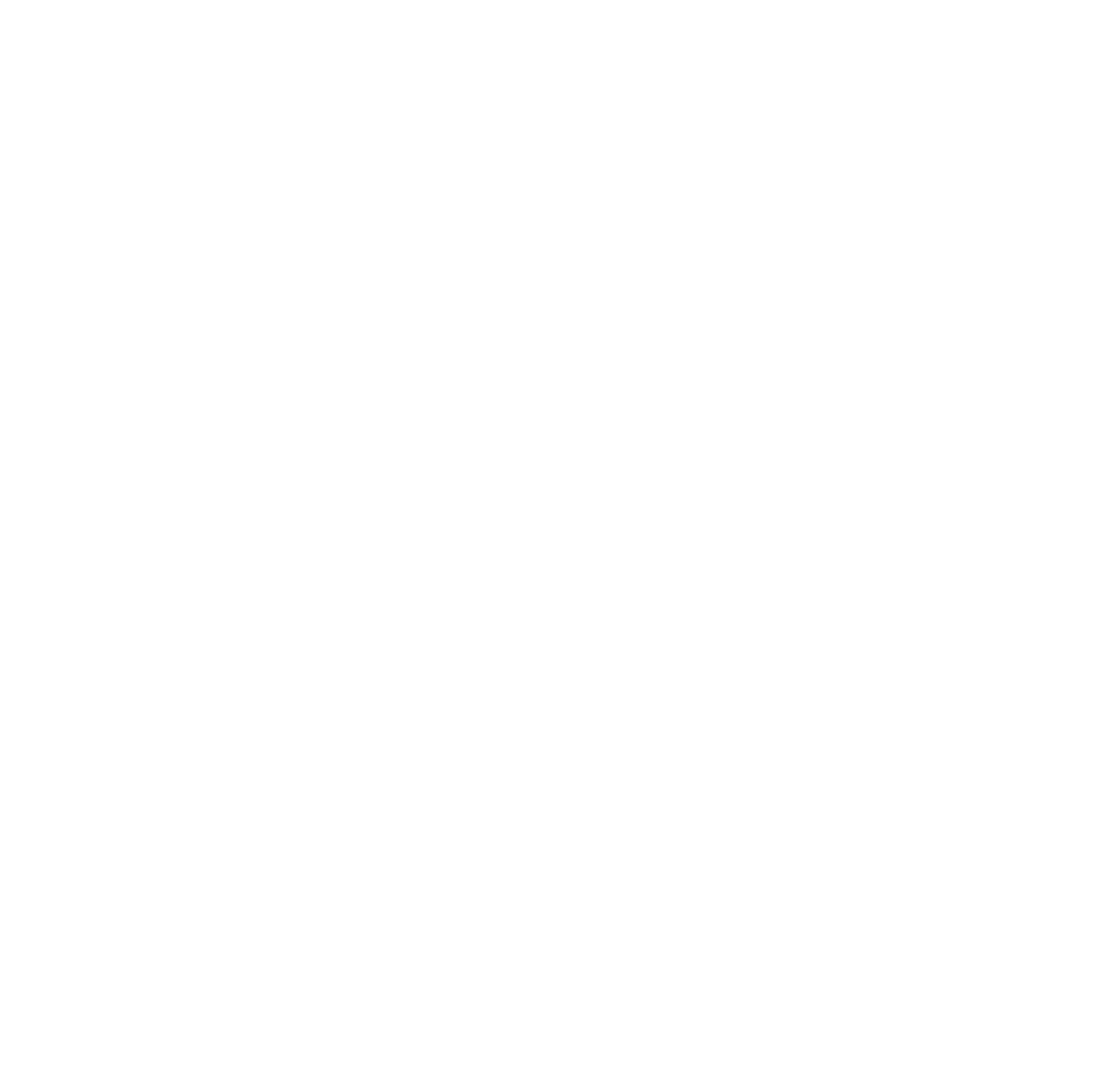
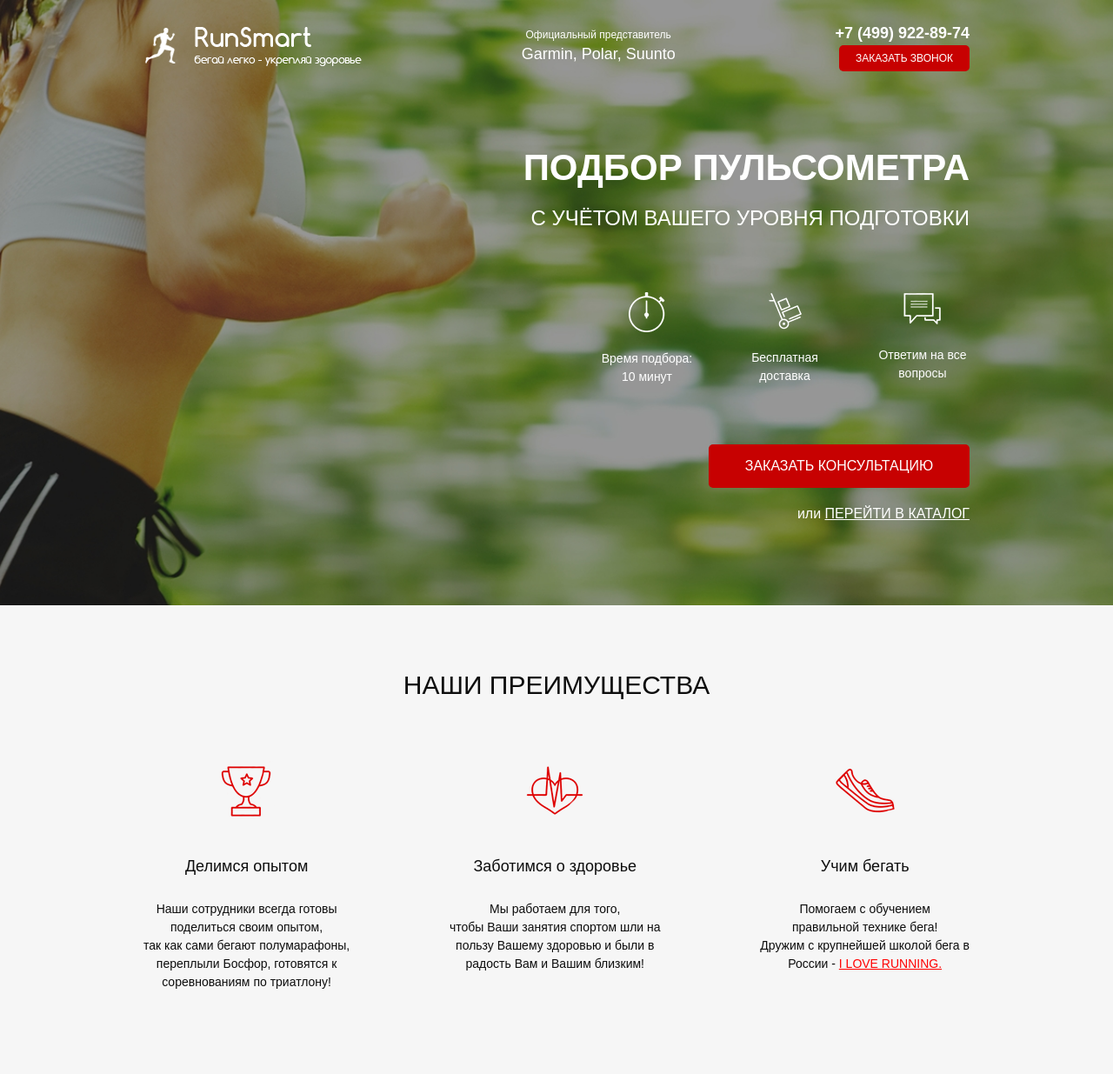
Before and after one commit to Odissei2020/PulseClock, a website: page src/Index.html in a window 1280 px wide. Shown: the whole page at 87% size. Before the commit the page ends 800 px from the top, so only its background shows below. Drawn offline with Linux system fonts and the light colour scheme.

Commit message:
first commit

```diff
--- a/src/Index.html
+++ b/src/Index.html
@@ -9,6 +9,81 @@
     <link rel="stylesheet" href="css/style.min.css">
 </head>
 <body>
+    <div class="promo">
+        <div class="container">
+            <header class="header">
+                <a href="#" .header__logo>
+                    <img src="icons/logo.png" alt="logo">
+                </a>
+                <div class="header__official">
+                    Официальный представитель
+                    <span>Garmin, Polar, Suunto</span>
+                </div>
+                <div class="header_contacts">
+                    <a href="tel:+74999228974" div class="header__phone">+7 (499) 922-89-74</a>
+                    <button class="button">
+                        заказать звонок
+                    </button>
+                </div>
+            </header>
+            <div class="promo_warpper">
+                <h1 class="promo__header"> Подбор пульсометра</h1>
+                <h2 class="sub__header">с учётом Вашего уровня подготовки</h2>
+                <div class="promo__icons">
+                     <div class="promo__icon">
+                            <img src="icons/main_screen/timer.png" alt="timer">
+                            Время подбора:
+                            10 минут
+                    </div>
+                    <div class="promo__icon">
+                            <img src="icons/main_screen/hand-cart.png" alt="cart">
+                            Бесплатная
+                            доставка
+                    </div>
+                    <div class="promo__icon">
+                            <img src="icons/main_screen/messages.png" alt="messages">
+                            Ответим
+                            на все вопросы
+                    </div>
+                </div>
+                <button class="button button__main">заказать консультацию</button>
+                    <div class="promo_link">
+                        или
+                        <a href="#">ПЕРЕЙТИ В КАТАЛОГ</a>
+                    </div>
+                </div>
+            </div>
+        </div>
+    <div class="advantages">
+            <div class="container">
+                    <div class="advantages__heading">НАШИ ПРЕИМУЩЕСТВА</div>
+                    <div class="advantages__icons">
+                        <div class="advantages__icon">
+                            <img src="icons/advantages/cup.png" alt="cup">
+                                <div class="advantages__title">Делимся опытом</div>
+                                    <div class="advantages__subtitle">Наши сотрудники всегда готовы<br> поделиться своим опытом,<br>
+                                        так как сами бегают полумарафоны,<br> переплыли Босфор, готовятся к<br> соревнованиям по
+                                        триатлону!</div>
+                        </div>
+                        <div class="advantages__icon">
+                            <img src="icons/advantages/heart.png" alt="heart">
+                                <div class="advantages__title">Заботимся о здоровье</div>
+                                    <div class="advantages__subtitle">Мы работаем для того,<br>
+                                        чтобы Ваши занятия спортом шли на<br> пользу Вашему здоровью и были
+                                        в<br> радость Вам и Вашим близким!</div>
+                        </div>
+                        <div class="advantages__icon">
+                                <img src="icons/advantages/shoe.png" alt="shoe">
+                                    <div class="advantages__title">Учим бегать</div>
+                                        <div class="advantages__subtitle">Помогаем с обучением<br>
+                                            правильной технике бега!<br>
+                                            Дружим с крупнейшей школой бега в<br> России -
+                                                    <a href="#" >I LOVE RUNNING.</a>
+                                        </div>
+                        </div>
+                    </div>
+            </div>
+    </div>
 
 </body>
 </html>
--- a/src/sass/blocks/_advantages.scss
+++ b/src/sass/blocks/_advantages.scss
@@ -0,0 +1,43 @@
+.advantages {
+    min-height: 470px;
+    padding: 69px 0 95px 0;
+    background-color: #f6f6f6;}
+            .advantages__heading{
+                color: #0d0d0d;
+                font-size: 30px;
+                font-weight: 700px;
+                text-align: center;
+            }
+            .advantages__icons{
+            display: flex;
+            justify-content: space-between;
+            margin-top: 65px;
+            img {
+                display: block;
+                margin: 0 auto;
+                margin-bottom: 38px;
+        }
+            .advantages_icon {
+            width: 944px;
+           /*  display: flex;
+            justify-content: space-between; */
+        }
+            .advantages__title {
+            color: #0d0d0d;
+            font-size: 18px;
+            font-weight: 400;
+            text-align: center;
+        }
+            .advantages__subtitle {
+            color: #0d0d0d;
+            font-size: 14px;
+            padding-top: 25px;
+            font-weight: 300;
+            text-align: center;
+            a{
+                color: #ff0000;
+                text-transform: uppercase;
+                text-decoration: underline;
+            }
+        }
+        }
--- a/src/sass/blocks/_buttons.scss
+++ b/src/sass/blocks/_buttons.scss
@@ -0,0 +1,17 @@
+.button {
+    width: 150px;
+    height: 30px;
+    border-radius: 5px;
+    background-color: $main-color;
+    border: none;
+    color: #ffffff;
+    font-size: 12px;
+    font-weight: 500;
+    text-transform: uppercase;
+    &__main {
+        margin-top: 67px;
+        width: 300px;
+        height: 50px;
+        font-size: 16px;
+    }
+}
--- a/src/sass/blocks/_header.scss
+++ b/src/sass/blocks/_header.scss
@@ -0,0 +1,35 @@
+.header {
+		display: flex;
+		justify-content: space-between;
+		align-items: center;
+		&__logo {
+			width: 250px;
+			img {
+				width: 60%;
+			}
+		}
+		&__official {
+			color:#ffffff;
+			font-size: 12px;
+			text-align: center;
+			span {
+				display: block;
+				font-size: 18px;
+			}
+		}
+		&__phone {
+			display: block;
+			color: #ffffff;
+			font-size: 18px;
+			font-weight: 700;
+			&:hover {
+				color: #ffffff;
+				text-decoration: none;
+			}
+		}
+		&_contacts {
+			display: flex;
+			flex-direction: column;
+			align-items: flex-end;
+		}
+}
--- a/src/sass/blocks/_promo.scss
+++ b/src/sass/blocks/_promo.scss
@@ -0,0 +1,55 @@
+.promo {
+    min-height: 650px;
+    padding: 25px 0 93px 0;
+    background: url(../../img/main.jpg) center (center/cover) no-repeat;
+    &_warpper {
+        display: flex;
+        flex-direction: column;
+        align-items: flex-end;
+        margin-top: 90px;
+         }
+    .promo__header{
+        color: #ffffff;
+        font-size: 42px;
+        font-weight: 700;
+        text-transform: uppercase;
+        line-height: 42px;
+    }
+    .sub__header{
+        color: #ffffff;
+        margin-top: 17px;
+        font-size: 24px;
+        line-height: 24px;
+        font-weight: 500;
+        text-transform: uppercase;
+    }
+    .promo__icons {
+        margin-top: 65px;
+        width: 425px;
+        display: flex;
+        justify-content: space-between;
+        }
+    .promo__icon {
+        width: 108px;
+        text-align: center;
+        color: #ffffff;
+        font-size: 14px;
+        font-weight: 500;
+        img {
+            display: block;
+            margin: 0 auto;
+            margin-bottom: 20px;
+        }
+    }
+    &_link {
+        color: #ffffff;
+        font-size: 16px;
+        font-weight: 500;
+        margin-top: 18px;
+        a {
+            color: #ffffff;
+            text-transform: uppercase;
+            text-decoration: underline;
+        }
+    }
+}
--- a/src/sass/style.scss
+++ b/src/sass/style.scss
@@ -5,8 +5,14 @@
 @import 'blocks/consultation';
 @import 'blocks/forms';
 @import 'blocks/header';
-@import 'blocks/promo';
 @import 'blocks/titles';
 * {
     font-family: 'Museo Sans Cyrl', sans-serif;
 }
+.container {
+    max-width: 950px;
+    margin: 0 auto;
+}
+@import 'blocks/promo';
+@import 'blocks/header';
+@import 'blocks/media';
```
Also changed, not shown: package.json (+19 -7 lines), src/sass/blocks/_media.scss (added, +16 -0 lines), src/css/style.min.css.
